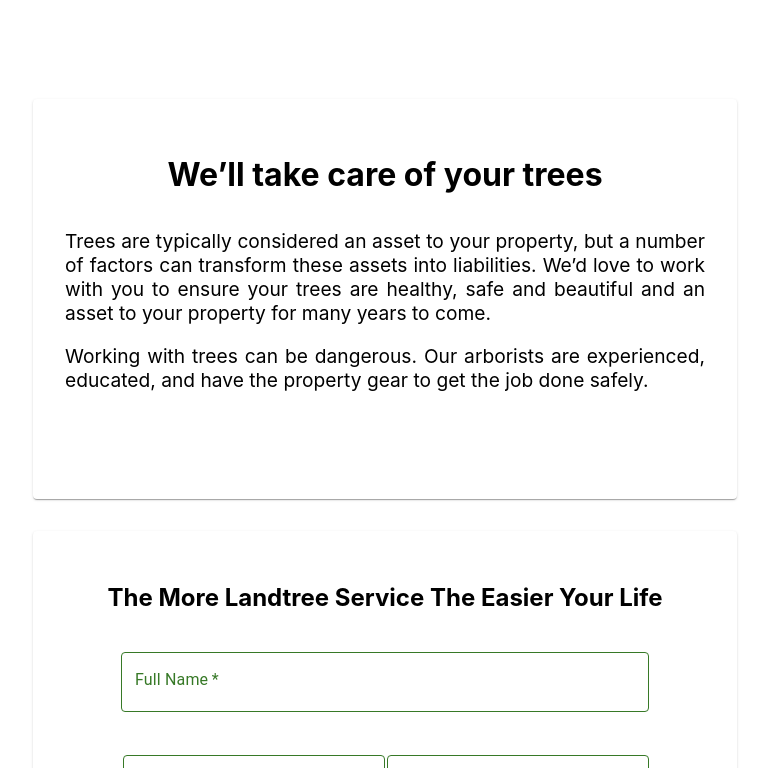
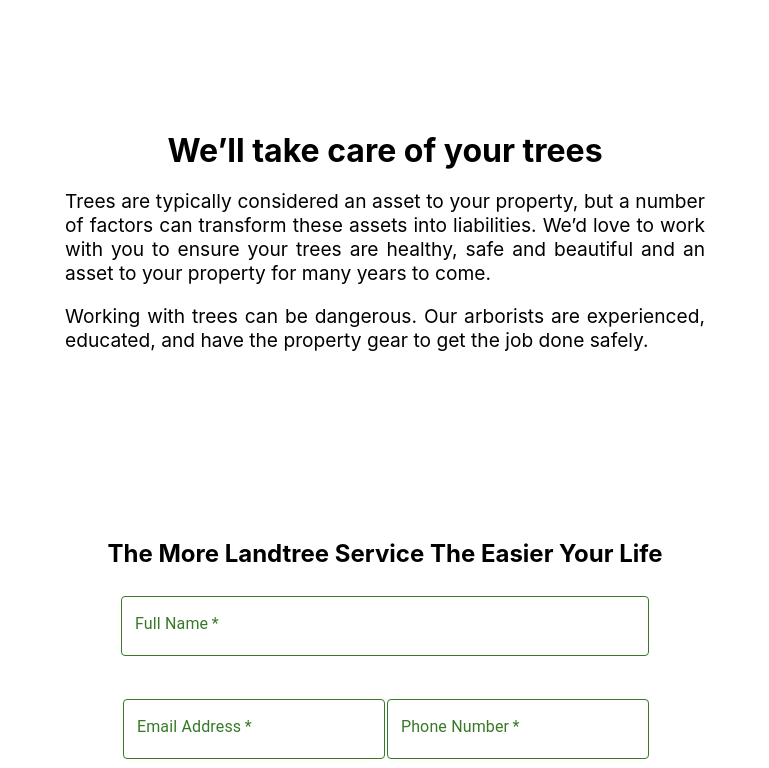
Before and after one commit to developer-martinhwang/landtreeservice, a Next.js app: page / in a window 1280 px wide. Shown: the part 1072-1840 px from the top of the page, without its empty margins (255-1024 px from the left). Built offline with nearby package versions, Linux system fonts and the light colour scheme.

Commit message:
update quote

```diff
--- a/components/Quote.js
+++ b/components/Quote.js
@@ -34,46 +34,20 @@
     margin: "1em",
     width: "40em",
     minHeight: "40vh",
-    padding: "5vh 2.5vw 5vh 2.5vw",
+    padding: "4vh 2.5vw 3vh 2.5vw",
     // zIndex: "3",
     '& h4': {
         color: "#000",
         textAlign: "center",
         fontSize: "2em",
-        padding: "0.5em",
+        // padding: "0.5em",
         margin: "0 0 0.5em 0"
     },
     '& h5': {
       color: "#000",
       textAlign: "center",
       fontSize: "1.5em",
-      padding: "0.5em",
-      margin: "0 0 0.5em 0"
-    },
-    '& p': {
-        color: "#000",
-        textAlign: "justify",
-        fontSize: "1.2em",
-    },
-  },
-  paper1: {
-    margin: "1em",
-    width: "40em",
-    minHeight: "40vh",
-    padding: "5vh 2.5vw 5vh 2.5vw",
-    // zIndex: "3",
-    '& h4': {
-        color: "#000",
-        textAlign: "center",
-        fontSize: "2em",
-        padding: "0.5em",
-        margin: "0 0 0.5em 0"
-    },
-    '& h5': {
-      color: "#000",
-      textAlign: "center",
-      fontSize: "1.5em",
-      padding: "0.5em",
+      // padding: "0.5em",
       margin: "0 0 0.5em 0"
     },
     '& p': {
@@ -161,14 +135,14 @@
     // }));
   }
   return (
-    <Box className={classes.root} id="quote">
+    <Box className={classes.root}>
         <Container maxWidth="xl" className={classes.container}>
-            <Paper className={classes.paper1}>
+            <Box className={classes.paper}>
               <h4>We’ll take care of your trees</h4>
               <p>Trees are typically considered an asset to your property, but a number of factors can transform these assets into liabilities. We’d love to work with you to ensure your trees are healthy, safe and beautiful and an asset to your property for many years to come.</p>
               <p>Working with trees can be dangerous. Our arborists are experienced, educated, and have the property gear to get the job done safely.</p>
-            </Paper>
-            <Paper className={classes.paper}>
+            </Box>
+            <Box className={classes.paper} id="quote">
               <h5>The More Landtree Service The Easier Your Life</h5>
               <Box>
                 <form className={classes.form}>
@@ -223,7 +197,7 @@
                           borderRadius ="5px"
                           padding = "10px"
                     >
-                      <FormLabel component="legend">Service Type</FormLabel>
+                      <legend>Service Type</legend>
                       <FormGroup>
                         <table>
                           <tr>
@@ -289,7 +263,7 @@
                   </Button>
                 </form>
               </Box>
-            </Paper>
+            </Box>
         </Container>
     </Box>
   )
```
